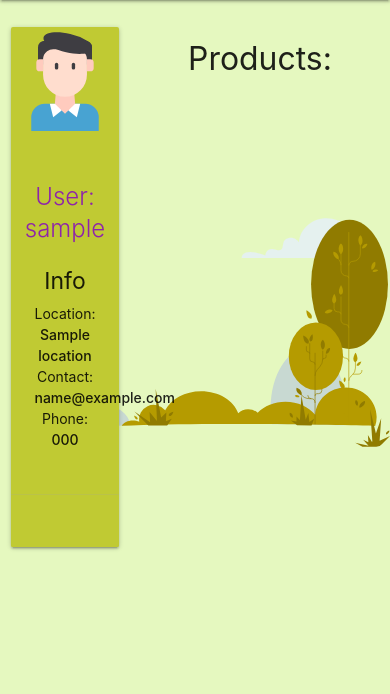
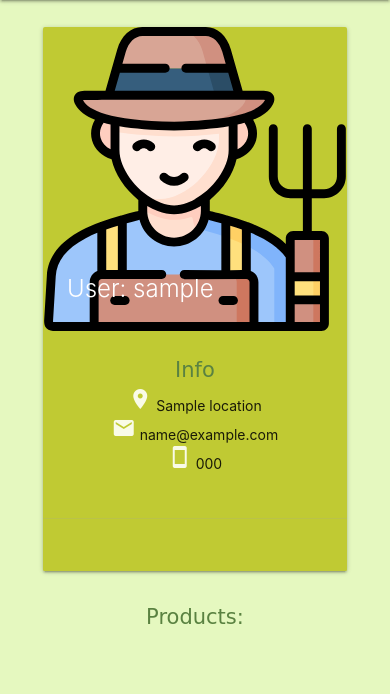
Before and after one commit to Code-Institute-Submissions/MS3_Nature_Line, a Flask app: page /profile/1 in a window 390 px wide. Shown: the part 56-750 px from the top of the page. Run offline with Flask 2, Linux system fonts and the light colour scheme; the visitor is signed in with stand-in values (Sample User, id 1); a database or web service that is not in the repository returns one stand-in record (values such as "Sample title"); some libraries are stand-ins or nearby versions; some web fonts are replaced.

Commit message:
Fixed styling across templates for mobile view

```diff
--- a/app.py
+++ b/app.py
@@ -33,11 +33,20 @@ def local_farmers():
     return render_template("local_farmers.html", users=users)
 
 
+@app.route("/display_profile/<profile>")
+def display_profile(profile):
+    username = mongo.db.users.find_one({"username": profile})
+    products_sold = mongo.db.products_sold.find()
+    return render_template("display_profile.html", username=username, products_sold=products_sold)
+
+
+#Search functionality
 @app.route("/search", methods = ["GET", "POST"])
 def search():
     query = request.form.get("query")
     users = list(mongo.db.users.find({"$text": {"$search": query}}))
     return render_template("local_farmers.html", users=users)
+
 
 #Register functionality
 @app.route("/register", methods=["GET", "POST"])
@@ -101,7 +110,7 @@ def profile(username):
     curr_user = mongo.db.users.find_one({"username": session["user"]})
     products_sold = mongo.db.products_sold.find()
     if session["user"]:
-        return render_template("profile.html", username=username, curr_user=curr_user, products_sold=products_sold)
+        return render_template ("profile.html", username=username, curr_user=curr_user, products_sold=products_sold)
 
     return redirect(url_for("login"))
 
--- a/static/css/style.css
+++ b/static/css/style.css
@@ -76,8 +76,5 @@ background-color: #87c950;
     height: 80vh;
     width: 100%;
     margin-top: 5%;
-    background-image: url(/static/img/Asset3.svg);
-    background-size: contain;
-    background-position: center;
-    background-repeat: no-repeat;
+
 }
--- a/templates/index.html
+++ b/templates/index.html
@@ -4,7 +4,7 @@
 <div class="row">
     <div class="col s12 landing-page-bg">
         <p class="landing-txt col s8 offset-s2 center-align">Find local food producers and connect with them on Nature Line!</p>
-        <a class="col s4 offset-s4 hide-on-med-and-up btn-small purple darken-1"><i class="material-icons right">check</i>Sign Up!</a>
+        <a href="{{ url_for('register') }}" class="col s4 offset-s4 hide-on-med-and-up btn-small purple darken-1"><i class="material-icons right">check</i>Sign Up!</a>
     </div>
 </div>
 <!--Footer-->
--- a/templates/local_farmers.html
+++ b/templates/local_farmers.html
@@ -22,7 +22,9 @@
       <div class="col s4">
         <div class="card lime darken-1">
           <div class="card-image responsive-img">
+              <a href="{{ url_for('display_profile', profile=user.username) }}">
               <img src="/static/img/farmer.svg">
+              </a>
           </div>
           <div class="card-content row">
             <p class="purple-text text-darken-1 center-align">User: {{ user.username }}</p>
--- a/templates/profile.html
+++ b/templates/profile.html
@@ -3,29 +3,25 @@
     <div class="container profile-container">
         <div class="row">
         <!--Profile info-->
-            <div class="col s4">
+            <div class="col s10 offset-s1 m4">
                 <div class="card lime darken-1">
                     <div class="card-image">
-                    {% if curr_user.type == "producer" %}
-                        <img src="/static/img/farmer.svg">
-                    {% else %}
-                        <img src="/static/img/boy.svg">
-                    {% endif %}
+                        <img class="responsive-img" src="/static/img/farmer.svg">
+                        <span class="card-title white-text text-darken-1 center-align">User: {{ username }}</span>
                     </div>
                     <div class="card-content">
                         <div class="row">
-                            <h4 class="card-title purple-text text-darken-1 center-align">User: {{ username }}</h4>
-                            <h5 class="col s12 center-align">Info</h5>
-                            <p class="col s12 center-align">Location: <strong>{{ curr_user.location }}</strong></p>
-                            <p class="col s12 center-align">Contact: <strong>{{ curr_user.contact.email }}</strong></p>
-                            <p class="col s12 center-align">Phone: <strong>{{ curr_user.contact.phone }}</strong></p>
+                            <p class="center-align landing-txt">Info</p>
+                            <p class="col s12 center-align"><i class="material-icons prefix lime-text text-lighten-5">location_on</i>  {{ curr_user.location }}</p>
+                            <p class="col s12 center-align"><i class="material-icons prefix lime-text text-lighten-5">email</i>  {{ curr_user.contact.email }}</p>
+                            <p class="col s12 center-align"><i class="material-icons prefix lime-text text-lighten-5">smartphone</i>  {{ curr_user.contact.phone }}</p>
                         </div>
                     </div>
                     <div class="card-action">
                         <div class="row">
                             {% if session.user|lower == username and curr_user.type == "producer" %}
-                                <a href="{{ url_for('add_product') }}" class="left-align col s5 btn-small purple darken-1">Add an product</a>
-                                <a href="{{ url_for('update_info', username=username) }}" class="col s5 offset-s2 btn-small purple darken-1">Update info</a>
+                                <a href="{{ url_for('add_product') }}" class="col s6 btn-small purple darken-1">Add product</a>
+                                <a href="{{ url_for('update_info', username=username) }}" class="col s5 offset-s1 btn-small purple darken-1">Update info</a>
                             {% elif curr_user.type == "buyer" %}
                                 <a href="{{ url_for('update_info', username=username) }}" class="col s4 offset-s4 btn-small purple darken-1">Update info</a>
                             {% endif %}
@@ -33,21 +29,21 @@
                     </div>
                 </div>
             </div>
-            <div class="col s8">
-            <!--Products and favorites section-->
-                <h4 class="center-align">Products:</h4>
+            <div class="col s12 m8">
+            <!--Products section-->
+                <h4 class="center-align landing-txt">Products:</h4>
                     <div class="row">
                         {% for item in products_sold %}
                             {% if item.sold_by == session.user %}
-                                <div class="col s4">
+                                <div class="col s6 m4">
                                     <div class="card lime darken-1">
                                         <div class="card-image">
                                             <img src="/static/img/harvest.svg">
                                             <span class="card-title">{{ item.name }}</span>
                                         </div>
                                         <div class="card-content row">
-                                            <span class=" col s12">Price: {{ item.price }}<i class="tiny material-icons">euro</i></span>
-                                            <span class=" col s12">Quantity: {{ item.quantity }}kg</span>
+                                            <span class=" col s12 purple-text text-darken-1">Price: {{ item.price }}<i class="tiny material-icons">euro</i></span>
+                                            <span class=" col s12 purple-text text-darken-1">Quantity: {{ item.quantity }}kg</span>
                                         </div>
                                         <div class="card-action">
                                             <div class="row">
@@ -61,6 +57,7 @@
                                 </div>
                             {% endif %}
                         {% endfor %}
+
                     </div>
             </div>
         </div>
```
Also changed, not shown: templates/display_profile.html (added, +45 -0 lines), templates/register.html (+4 -16 lines), templates/update_info.html (+0 -12 lines).
